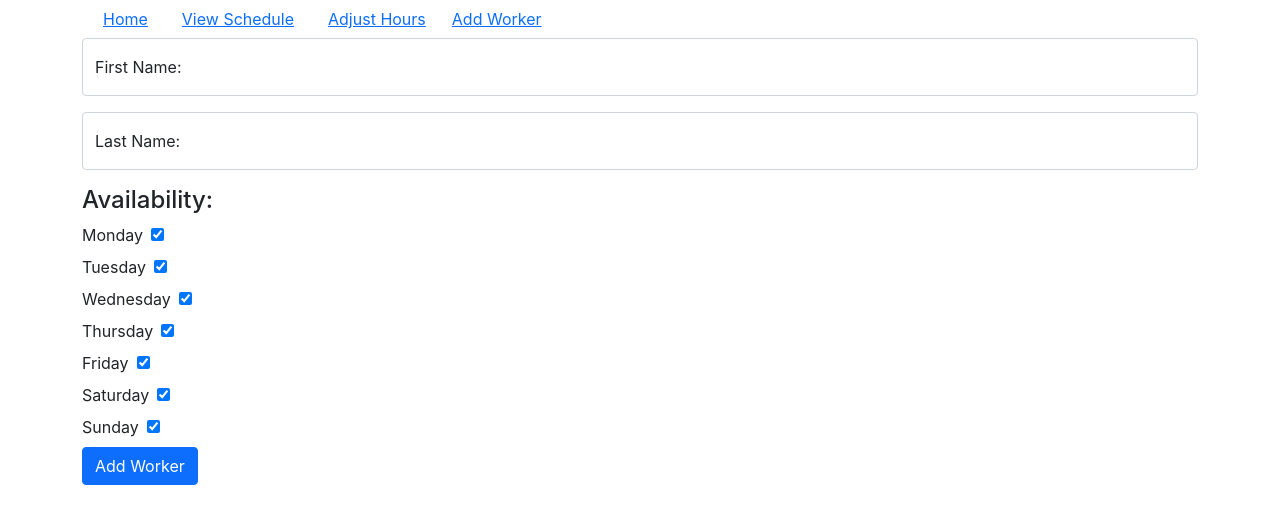
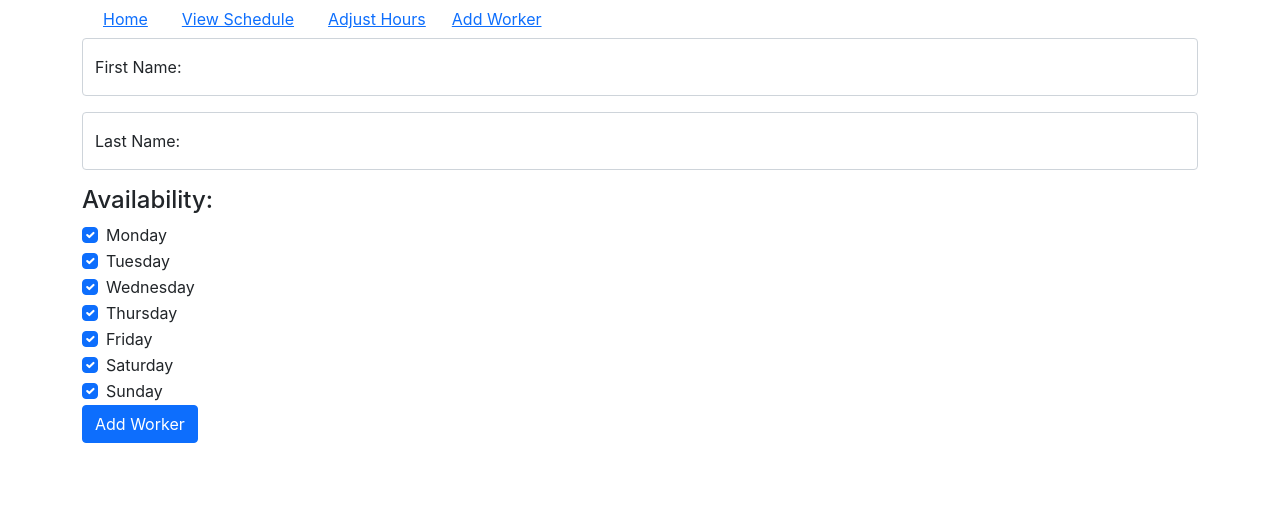
Before and after one commit to PatrickTDewey/labor_manager, a React (Create React App) app in the folder client/: page /workers/add in a window 1280 px wide. Shown: the top 524 px of the page. Built offline with nearby package versions, Linux system fonts and the light colour scheme.

Commit message:
added checkbox styling

```diff
--- a/client/src/components/EditWorkerForm.jsx
+++ b/client/src/components/EditWorkerForm.jsx
@@ -5,23 +5,23 @@ import '../index.css'
 
 const EditWorkerForm = (props) => {
     const [worker, setWorker] = useState();
-    const {id} = useParams();
+    const { id } = useParams();
     useEffect(() => {
         axios.get("http://localhost:8000/api/workers/" + id)
-          .then(res => setWorker(res.data))
-          .catch(err => console.log(err))
-      }, [id]);
+            .then(res => setWorker(res.data))
+            .catch(err => console.log(err))
+    }, [id]);
 
-    const changeHandler = (e) =>{
-        const {name, value} = e.target
-        setWorker({...worker, [name]: value})
+    const changeHandler = (e) => {
+        const { name, value } = e.target
+        setWorker({ ...worker, [name]: value })
     }
     const onChangeBox = e => {
-        const {name} = e.target;
+        const { name } = e.target;
         let index = parseInt(name)
         let newAvail = [...worker.availability]
         newAvail[index] = !newAvail[index];
-        setWorker({...worker, availability: newAvail})
+        setWorker({ ...worker, availability: newAvail })
     }
 
 
@@ -29,7 +29,7 @@ const EditWorkerForm = (props) => {
     const onSubmitHandler = e => {
 
         e.preventDefault();
-        axios.put("http://localhost:8000/api/workers/update/" +id, worker)
+        axios.put("http://localhost:8000/api/workers/update/" + id, worker)
             .then(res => history.push('/'))
             .catch(err => console.log(err))
 
@@ -47,33 +47,33 @@ const EditWorkerForm = (props) => {
                         <label htmlFor="lastName">Last Name:</label>
                     </div>
                     <h4>Availability:</h4>
-                    <div>
-                        <label htmlFor='0' className='me-2 form-label'>Monday</label>
-                        <input type='checkbox' name='0' checked={worker.availability[0]} onChange={onChangeBox} />
+                    <div className="form-check">
+                        <label htmlFor='0' className='me-2 form-check-label'>Monday</label>
+                        <input type='checkbox' className='form-check-input' name='0' checked={worker.availability[0]} onChange={onChangeBox} />
                     </div>
-                    <div>
-                        <label htmlFor='1' className='me-2 form-label'>Tuesday</label>
-                        <input type='checkbox' name='1' checked={worker.availability[1]} onChange={onChangeBox} />
+                    <div className="form-check">
+                        <label htmlFor='1' className='me-2 form-check-label'>Tuesday</label>
+                        <input type='checkbox' className='form-check-input' name='1' checked={worker.availability[1]} onChange={onChangeBox} />
                     </div>
-                    <div>
-                        <label htmlFor='2' className='me-2 form-label'>Wednesday</label>
-                        <input type='checkbox' name='2' checked={worker.availability[2]} onChange={onChangeBox} />
+                    <div className="form-check">
+                        <label htmlFor='2' className='me-2 form-check-label'>Wednesday</label>
+                        <input type='checkbox' className='form-check-input' name='2' checked={worker.availability[2]} onChange={onChangeBox} />
                     </div>
-                    <div>
-                        <label htmlFor='3' className='me-2 form-label'>Thursday</label>
-                        <input type='checkbox' name='3' checked={worker.availability[3]} onChange={onChangeBox} />
+                    <div className="form-check">
+                        <label htmlFor='3' className='me-2 form-check-label'>Thursday</label>
+                        <input type='checkbox' className='form-check-input' name='3' checked={worker.availability[3]} onChange={onChangeBox} />
                     </div>
-                    <div>
-                        <label htmlFor='4' className='me-2 form-label'>Friday</label>
-                        <input type='checkbox' name='4' checked={worker.availability[4]} onChange={onChangeBox} />
+                    <div className="form-check">
+                        <label htmlFor='4' className='me-2 form-check-label'>Friday</label>
+                        <input type='checkbox' className='form-check-input' name='4' checked={worker.availability[4]} onChange={onChangeBox} />
                     </div>
-                    <div>
-                        <label htmlFor='5' className='me-2 form-label'>Saturday</label>
-                        <input type='checkbox' name='5' checked={worker.availability[5]} onChange={onChangeBox} />
+                    <div className="form-check">
+                        <label htmlFor='5' className='me-2 form-check-label'>Saturday</label>
+                        <input type='checkbox' className='form-check-input' name='5' checked={worker.availability[5]} onChange={onChangeBox} />
                     </div>
-                    <div>
-                    <label htmlFor='6' className='me-2 form-label'>Sunday</label>
-                    <input type='checkbox' name='6' checked={worker.availability[6]} onChange={onChangeBox} />
+                    <div className="form-check">
+                        <label htmlFor='6' className='me-2 form-check-label'>Sunday</label>
+                        <input type='checkbox' className='form-check-input' name='6' checked={worker.availability[6]} onChange={onChangeBox} />
                     </div>
                     <input type="submit" value="Edit" className="btn btn-primary" />
                 </form>
--- a/client/src/components/WorkerForm.jsx
+++ b/client/src/components/WorkerForm.jsx
@@ -43,33 +43,33 @@ const WorkerForm = (props) => {
                 <label htmlFor="lastName">Last Name:</label>
             </div>
             <h4>Availability:</h4>
-            <div>
-                <label htmlFor='0' className='me-2 form-label'>Monday</label>
-                <input type='checkbox' name='0' checked={form.availability[0]} onChange={onChangeBox} />
+            <div className="form-check">
+                        <label htmlFor='0' className='me-2 form-check-label'>Monday</label>
+                        <input type='checkbox' className='form-check-input' name='0' checked={form.availability[0]} onChange={onChangeBox} />
                     </div>
-            <div>
-                <label htmlFor='1' className='me-2 form-label'>Tuesday</label>
-                <input type='checkbox' name='1' checked={form.availability[1]} onChange={onChangeBox} />
+                    <div className="form-check">
+                        <label htmlFor='1' className='me-2 form-check-label'>Tuesday</label>
+                        <input type='checkbox' className='form-check-input' name='1' checked={form.availability[1]} onChange={onChangeBox} />
                     </div>
-            <div>
-                <label htmlFor='2' className='me-2 form-label'>Wednesday</label>
-                <input type='checkbox' name='2' checked={form.availability[2]} onChange={onChangeBox} />
+                    <div className="form-check">
+                        <label htmlFor='2' className='me-2 form-check-label'>Wednesday</label>
+                        <input type='checkbox' className='form-check-input' name='2' checked={form.availability[2]} onChange={onChangeBox} />
                     </div>
-            <div>
-                <label htmlFor='3' className='me-2 form-label'>Thursday</label>
-                <input type='checkbox' name='3' checked={form.availability[3]} onChange={onChangeBox} />
+                    <div className="form-check">
+                        <label htmlFor='3' className='me-2 form-check-label'>Thursday</label>
+                        <input type='checkbox' className='form-check-input' name='3' checked={form.availability[3]} onChange={onChangeBox} />
                     </div>
-            <div>
-                <label htmlFor='4' className='me-2 form-label'>Friday</label>
-                <input type='checkbox' name='4' checked={form.availability[4]} onChange={onChangeBox} />
+                    <div className="form-check">
+                        <label htmlFor='4' className='me-2 form-check-label'>Friday</label>
+                        <input type='checkbox' className='form-check-input' name='4' checked={form.availability[4]} onChange={onChangeBox} />
                     </div>
-            <div>
-                <label htmlFor='5' className='me-2 form-label'>Saturday</label>
-                <input type='checkbox' name='5' checked={form.availability[5]} onChange={onChangeBox} />
+                    <div className="form-check">
+                        <label htmlFor='5' className='me-2 form-check-label'>Saturday</label>
+                        <input type='checkbox' className='form-check-input' name='5' checked={form.availability[5]} onChange={onChangeBox} />
                     </div>
-            <div>
-            <label htmlFor='6' className='me-2 form-label'>Sunday</label>
-            <input type='checkbox' name='6' checked={form.availability[6]} onChange={onChangeBox} />
+                    <div className="form-check">
+                        <label htmlFor='6' className='me-2 form-check-label'>Sunday</label>
+                        <input type='checkbox' className='form-check-input' name='6' checked={form.availability[6]} onChange={onChangeBox} />
                     </div>
             <input type="submit" value="Add Worker" className="btn btn-primary" />
         </form>
```
Lines whose indentation alone changed are shown as unchanged.
